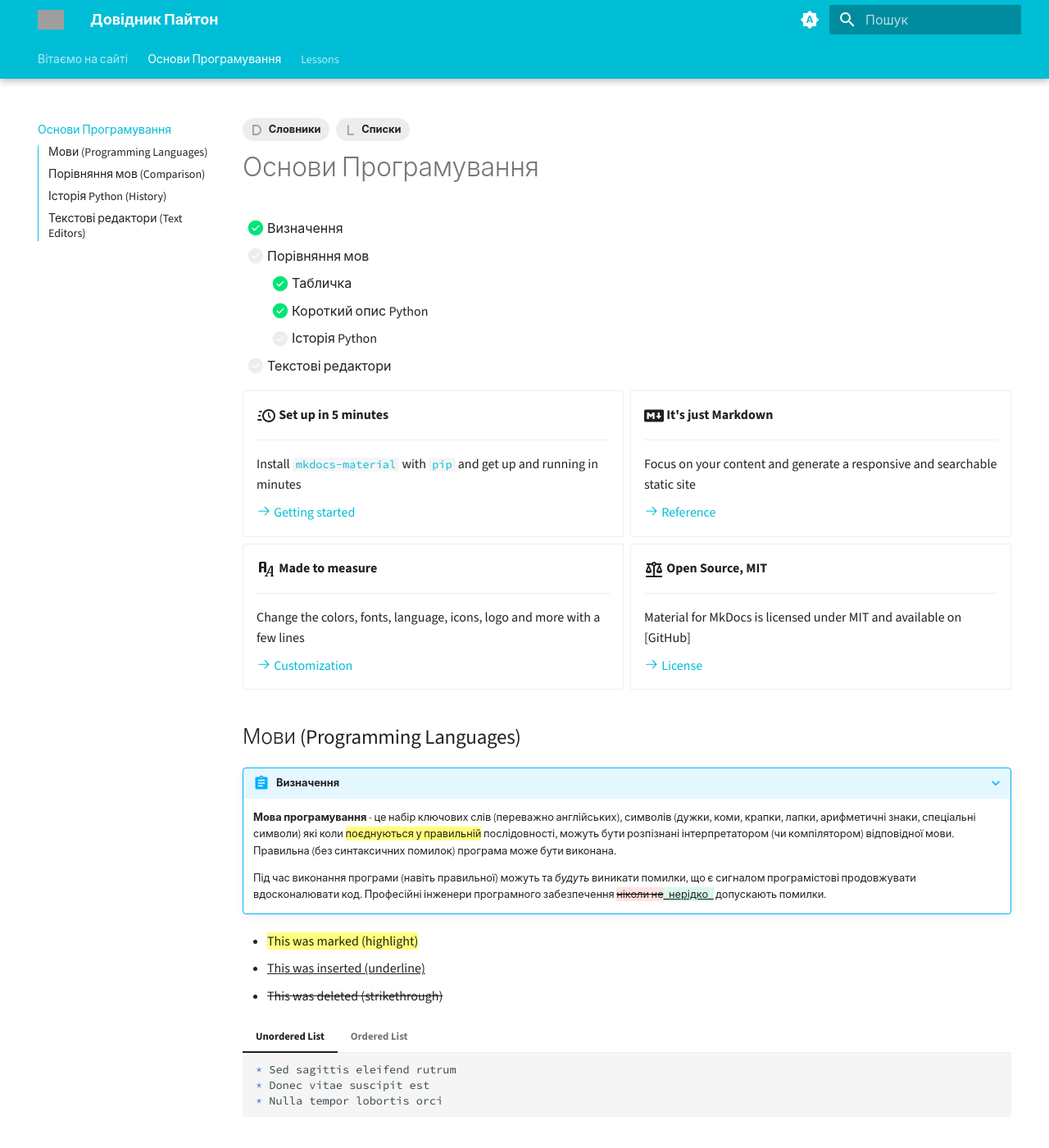
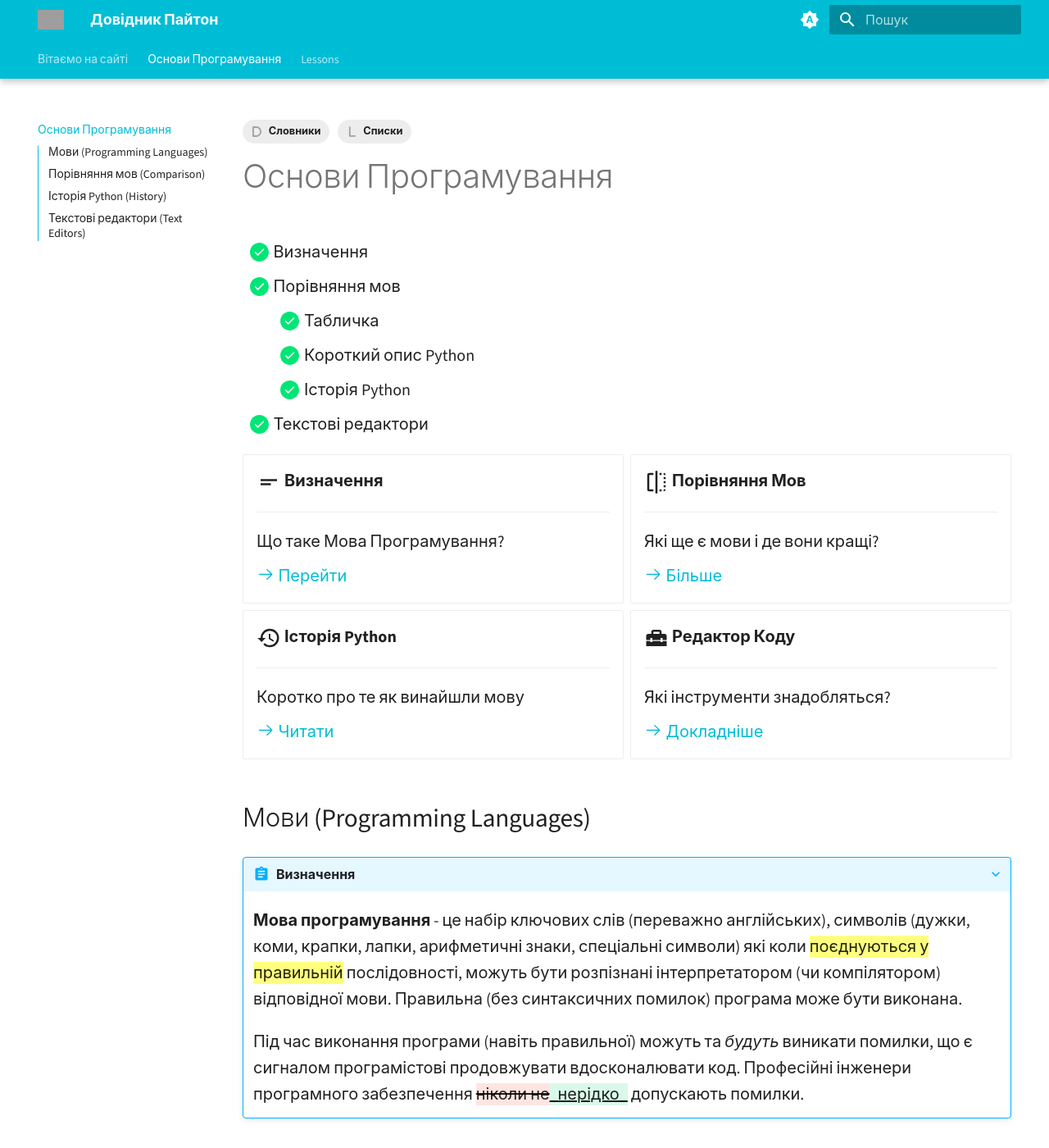
Before and after one commit to kirilche/pykids, an MkDocs documentation site: the page built from docs/fundamentals.md, in a window 1280 px wide and 1400 px high. Shown: the whole window at 82% size. Built offline with MkDocs 1.6.1 and Material for MkDocs 9.7.7, drawn with Linux system fonts in a browser that asks for light colours; some of the changed text lies outside the part shown; grey boxes are pictures that could not be loaded.

Commit message:
030125 17

````diff
--- a/docs/fundamentals.md
+++ b/docs/fundamentals.md
@@ -6,47 +6,46 @@ tags:
 
 # Основи Програмування
 - [x] Визначення
-- [ ] Порівняння мов
+- [x] Порівняння мов
     * [x] Табличка
     * [x] Короткий опис Python
-    * [ ] Історія Python
-- [ ] Текстові редактори
+    * [x] Історія Python
+- [x] Текстові редактори
 
 
 <div class="grid cards" markdown>
 
--   :material-clock-fast:{ .lg .middle }  __Set up in 5 minutes__
+-   :material-text-short:{ .lg .middle }  __Визначення__
 
     ---
 
-    Install [`mkdocs-material`](#) with [`pip`](#) and get up
-    and running in minutes
+    Що таке Мова Програмування?
 
-    [:octicons-arrow-right-24: Getting started](#programming-languages)
+    [:octicons-arrow-right-24: Перейти](#programming-languages)
 
--   :fontawesome-brands-markdown:{ .lg .middle }  __It's just Markdown__
+-   :material-select-compare:{ .lg .middle }  __Порівняння Мов__
 
     ---
 
-    Focus on your content and generate a responsive and searchable static site
+    Які ще є мови і де вони кращі?
 
-    [:octicons-arrow-right-24: Reference](#comparison)
+    [:octicons-arrow-right-24: Більше](#comparison)
 
--   :material-format-font:{ .lg .middle }  __Made to measure__
+-   :material-history:{ .lg .middle }  __Історія Python__
 
     ---
 
-    Change the colors, fonts, language, icons, logo and more with a few lines
+    Коротко про те як винайшли мову
 
-    [:octicons-arrow-right-24: Customization](#python-history)
+    [:octicons-arrow-right-24: Читати](#python-history)
 
--   :material-scale-balance:{ .lg .middle }  __Open Source, MIT__
+-   :material-toolbox:{ .lg .middle }  __Редактор Коду__
 
     ---
 
-    Material for MkDocs is licensed under MIT and available on [GitHub]
+    Які інструменти знадобляться?
 
-    [:octicons-arrow-right-24: License](#text-editors)
+    [:octicons-arrow-right-24: Докладніше](#text-editors)
 
 </div>
 ## Мови (Programming Languages)
@@ -56,23 +55,6 @@ tags:
 
     Під час виконання програми (навіть правильної) можуть та _будуть_ виникати помилки, що є сигналом програмістові продовжувати вдосконалювати код. Професійні інженери програмного забезпечення {~~ніколи не~>_нерідко\_~~} допускають помилки.
 
-- ==This was marked (highlight)==
-- ^^This was inserted (underline)^^
-- ~~This was deleted (strikethrough)~~
-
-
-=== "Unordered List"
-    ``` markdown
-    * Sed sagittis eleifend rutrum
-    * Donec vitae suscipit est
-    * Nulla tempor lobortis orci
-    ```
-=== "Ordered List"
-    ``` markdown
-    1. Sed sagittis eleifend rutrum
-    2. Donec vitae suscipit est
-    3. Nulla tempor lobortis orci
-    ```
 
 ## Порівняння мов (Comparison)
 
@@ -87,13 +69,12 @@ tags:
 | **Python**  | Скрипти, Наука, Освіта, Бекенд, Фронтенд, Великі Дані|
 
 ## Історія Python (History)
-```py title="Useless Code" linenums="1" hl_lines="4-5"
-for _ in "bananananannananana":
-    print("hello")
-
-for letter in "bananananannananana":
-    print(letter)
-
-```
+- Python має цікаву історію, яку не складно знайти в подробицях у інтернеті.
+- Основним є те, що спочатку мову програмування написав один програміст.
+- Після викладення коду Python в інтернет над його вдосконаленням почали працювати декілька, а згодом -- ==велика кількість цікавих та розумних людей== із різних куточків земної кулі.
+- Впродовж кількох десятиліть мова вдосконалювалась, якісь частини ставали непотрібними та викидались із мови.
+- Відносно недавно вийшла версія мови Python 3 яка продовжує рости та розвиватись. Додаються нові можливості, які відповідають на нові виклики.
+- Таким чином мова еволюціонує, стає більш пристосованою до вимог сьогодення.
 
 ## Текстові редактори (Text Editors)
+Для редагування коду Python підходять будь-які ^^текстові^^ редактори. Редактори типу ~~Microsoft Word~~ не підходять, бо нам потрібен лише текст і буде заважати його форматування.
--- a/docs/stylesheets/extra.css
+++ b/docs/stylesheets/extra.css
@@ -73,11 +73,11 @@
     transition:all 2s;
   }
 
-  /* .md-typeset {
+  .md-typeset {
     font-size: 1rem;
-  } */
+  }
 
-  /* .md-typeset details {
+  .md-typeset details {
     font-size: 0.8rem;
   }
 
@@ -89,9 +89,12 @@
     font-size: 1rem;
   }
 
+  .md-typeset table>thead {
+    font-size: 1rem;
+  }
   .md-typeset .tabbed-labels>label {
     font-size: .8rem;
-  } */
+  }
 
   /* @font-face {
     font-family: museo-sans, sans-serif;
--- a/mkdocs.yml
+++ b/mkdocs.yml
@@ -10,6 +10,7 @@ theme:
     code: Source Code Pro
   features:
     - navigation.top
+    - navigation.footer
     - content.tabs.link
     - content.tooltips
     - toc.integrate
````
Also changed, not shown: docs/lessons/1.md (+4 -2 lines).
